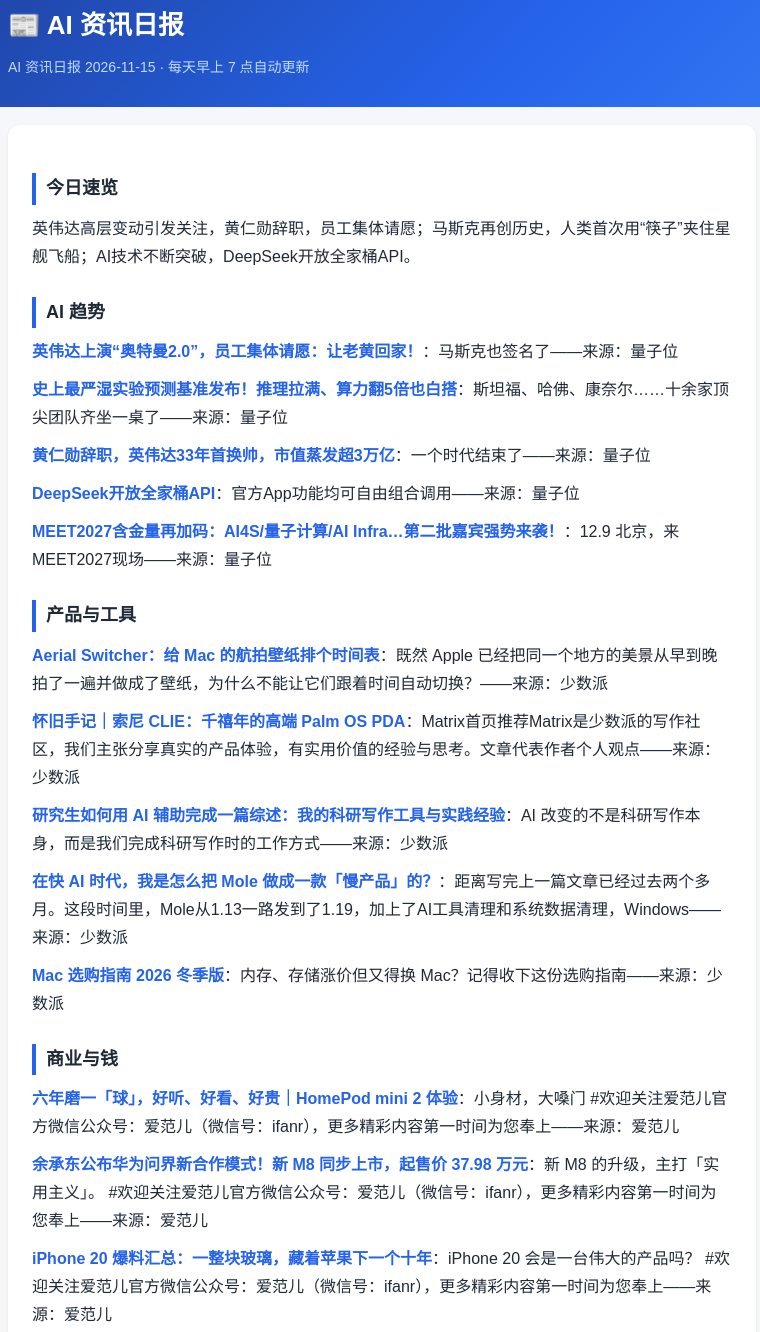
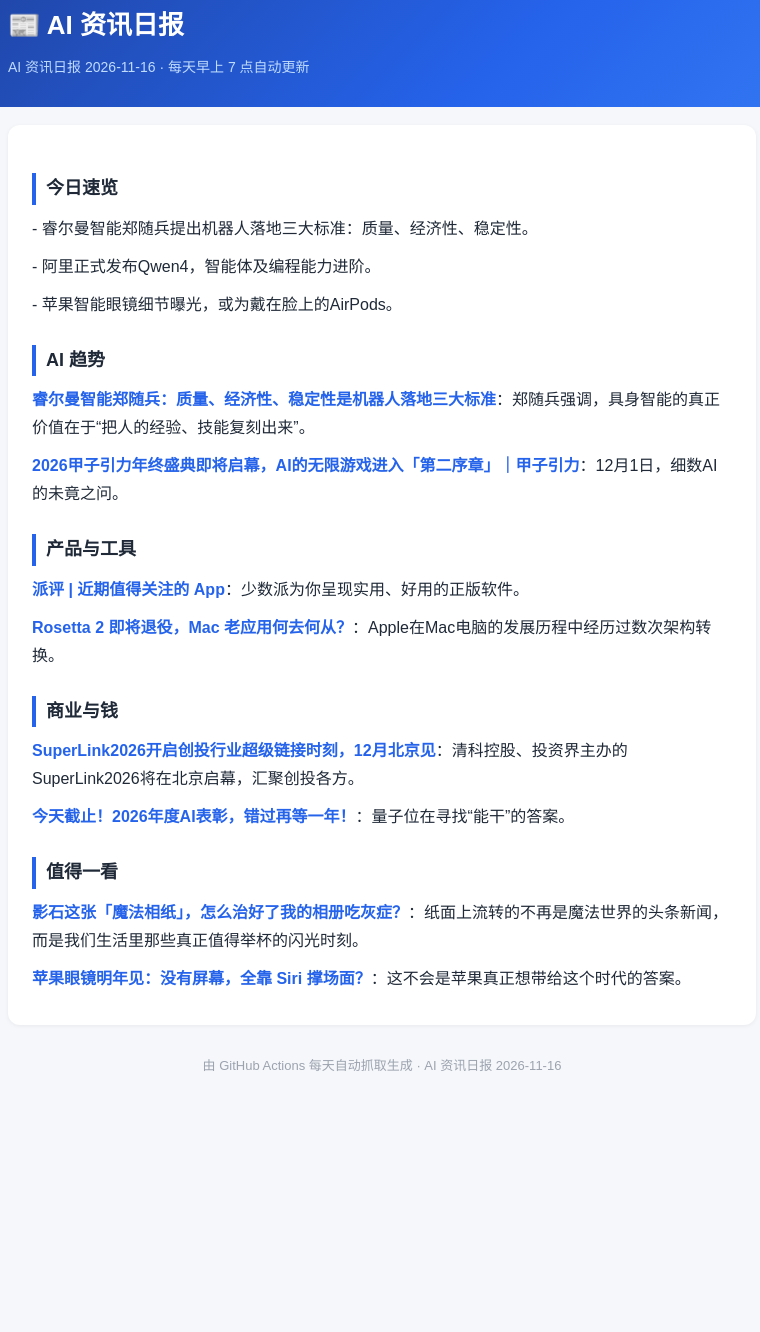
Before and after one commit to zyq15117903985-commits/ai-news-daily, a plain HTML site: page index.html in a window 1280 px wide. Shown: the part 33-1365 px from the top of the page, without its empty margins (258-1018 px from the left). After the commit the page ends 1150 px from the top, so only its background shows below. Drawn offline with Linux system fonts and the light colour scheme.

Commit message:
daily update 2026-11-16

```diff
--- a/index.html
+++ b/index.html
@@ -3,7 +3,7 @@
 <head>
 <meta charset="utf-8">
 <meta name="viewport" content="width=device-width, initial-scale=1">
-<title>AI 资讯日报 2026-11-15</title>
+<title>AI 资讯日报 2026-11-16</title>
 <style>
   * { box-sizing: border-box; }
   body { font-family: "Microsoft YaHei", "PingFang SC", sans-serif;
@@ -35,39 +35,29 @@
 <body>
 <header class="hero"><div class="wrap">
   <h1>📰 AI 资讯日报</h1>
-  <div class="date">AI 资讯日报 2026-11-15 · 每天早上 7 点自动更新</div>
+  <div class="date">AI 资讯日报 2026-11-16 · 每天早上 7 点自动更新</div>
 </div></header>
 <div class="wrap">
   <div class="card">
 <h2>今日速览</h2>
-<p>英伟达高层变动引发关注，黄仁勋辞职，员工集体请愿；马斯克再创历史，人类首次用“筷子”夹住星舰飞船；AI技术不断突破，DeepSeek开放全家桶API。</p>
+<p>- 睿尔曼智能郑随兵提出机器人落地三大标准：质量、经济性、稳定性。</p>
+<p>- 阿里正式发布Qwen4，智能体及编程能力进阶。</p>
+<p>- 苹果智能眼镜细节曝光，或为戴在脸上的AirPods。</p>
 <h2>AI 趋势</h2>
-<p><b><a href="https://www.qbitai.com/2026/11/510297.html" target="_blank">英伟达上演“奥特曼2.0”，员工集体请愿：让老黄回家！</a></b>：马斯克也签名了——来源：量子位</p>
-<p><b><a href="https://www.qbitai.com/2026/11/510232.html" target="_blank">史上最严湿实验预测基准发布！推理拉满、算力翻5倍也白搭</a></b>：斯坦福、哈佛、康奈尔……十余家顶尖团队齐坐一桌了——来源：量子位</p>
-<p><b><a href="https://www.qbitai.com/2026/11/509995.html" target="_blank">黄仁勋辞职，英伟达33年首换帅，市值蒸发超3万亿</a></b>：一个时代结束了——来源：量子位</p>
-<p><b><a href="https://www.qbitai.com/2026/11/510003.html" target="_blank">DeepSeek开放全家桶API</a></b>：官方App功能均可自由组合调用——来源：量子位</p>
-<p><b><a href="https://www.qbitai.com/2026/11/509827.html" target="_blank">MEET2027含金量再加码：AI4S/量子计算/AI Infra…第二批嘉宾强势来袭！</a></b>：12.9 北京，来MEET2027现场——来源：量子位</p>
+<p><b><a href="https://www.qbitai.com/2026/11/510542.html" target="_blank">睿尔曼智能郑随兵：质量、经济性、稳定性是机器人落地三大标准</a></b>：郑随兵强调，具身智能的真正价值在于“把人的经验、技能复刻出来”。</p>
+<p><b><a href="https://www.qbitai.com/2026/11/510526.html" target="_blank">2026甲子引力年终盛典即将启幕，AI的无限游戏进入「第二序章」｜甲子引力</a></b>：12月1日，细数AI的未竟之问。</p>
 <h2>产品与工具</h2>
-<p><b><a href="https://sspai.com/post/118392" target="_blank">Aerial Switcher：给 Mac 的航拍壁纸排个时间表</a></b>：既然 Apple 已经把同一个地方的美景从早到晚拍了一遍并做成了壁纸，为什么不能让它们跟着时间自动切换？——来源：少数派</p>
-<p><b><a href="https://sspai.com/post/118276" target="_blank">怀旧手记｜索尼 CLIE：千禧年的高端 Palm OS PDA</a></b>：Matrix首页推荐Matrix是少数派的写作社区，我们主张分享真实的产品体验，有实用价值的经验与思考。文章代表作者个人观点——来源：少数派</p>
-<p><b><a href="https://sspai.com/post/118153" target="_blank">研究生如何用 AI 辅助完成一篇综述：我的科研写作工具与实践经验</a></b>：AI 改变的不是科研写作本身，而是我们完成科研写作时的工作方式——来源：少数派</p>
-<p><b><a href="https://sspai.com/post/118512" target="_blank">在快 AI 时代，我是怎么把 Mole 做成一款「慢产品」的？</a></b>：距离写完上一篇文章已经过去两个多月。这段时间里，Mole从1.13一路发到了1.19，加上了AI工具清理和系统数据清理，Windows——来源：少数派</p>
-<p><b><a href="https://sspai.com/post/85735" target="_blank">Mac 选购指南 2026 冬季版</a></b>：内存、存储涨价但又得换 Mac？记得收下这份选购指南——来源：少数派</p>
+<p><b><a href="https://sspai.com/post/119148" target="_blank">派评 | 近期值得关注的 App</a></b>：少数派为你呈现实用、好用的正版软件。</p>
+<p><b><a href="https://sspai.com/post/118100" target="_blank">Rosetta 2 即将退役，Mac 老应用何去何从？</a></b>：Apple在Mac电脑的发展历程中经历过数次架构转换。</p>
 <h2>商业与钱</h2>
-<p><b><a href="https://www.ifanr.com/1689473?utm_source=rss&amp;utm_medium=rss&amp;utm_campaign=" target="_blank">六年磨一「球」，好听、好看、好贵｜HomePod mini 2 体验</a></b>：小身材，大嗓门 #欢迎关注爱范儿官方微信公众号：爱范儿（微信号：ifanr），更多精彩内容第一时间为您奉上——来源：爱范儿</p>
-<p><b><a href="https://www.ifanr.com/1689432?utm_source=rss&amp;utm_medium=rss&amp;utm_campaign=" target="_blank">余承东公布华为问界新合作模式！新 M8 同步上市，起售价 37.98 万元</a></b>：新 M8 的升级，主打「实用主义」。 #欢迎关注爱范儿官方微信公众号：爱范儿（微信号：ifanr），更多精彩内容第一时间为您奉上——来源：爱范儿</p>
-<p><b><a href="https://www.ifanr.com/1689409?utm_source=rss&amp;utm_medium=rss&amp;utm_campaign=" target="_blank">iPhone 20 爆料汇总：一整块玻璃，藏着苹果下一个十年</a></b>：iPhone 20 会是一台伟大的产品吗？ #欢迎关注爱范儿官方微信公众号：爱范儿（微信号：ifanr），更多精彩内容第一时间为您奉上——来源：爱范儿</p>
-<p><b><a href="https://www.ifanr.com/1689379?utm_source=rss&amp;utm_medium=rss&amp;utm_campaign=" target="_blank">李飞飞最新世界模型正式开放，我用它一句话造出重庆山城</a></b>：世界模型的竞争要开始了吗 #欢迎关注爱范儿官方微信公众号：爱范儿（微信号：ifanr），更多精彩内容第一时间为您奉上——来源：爱范儿</p>
-<p><b><a href="https://www.ifanr.com/1689182?utm_source=rss&amp;utm_medium=rss&amp;utm_campaign=" target="_blank">AI 时代，公司的「新厂房」长什么样？</a></b>：真正决定公司未来十年身位的，是谁先动手重建那座名叫「智能组织」的新厂房。 #欢迎关注爱范儿官方微信公众号：爱范儿（微信号：ifanr），更多精彩内容第一时间为您奉上——来源：爱范儿</p>
+<p><b><a href="https://www.qbitai.com/2026/11/510493.html" target="_blank">SuperLink2026开启创投行业超级链接时刻，12月北京见</a></b>：清科控股、投资界主办的SuperLink2026将在北京启幕，汇聚创投各方。</p>
+<p><b><a href="https://www.qbitai.com/2026/11/510382.html" target="_blank">今天截止！2026年度AI表彰，错过再等一年！</a></b>：量子位在寻找“能干”的答案。</p>
 <h2>值得一看</h2>
-<p><b><a href="http://www.ruanyifeng.com/blog/2026/11/weekly-issue-419.html" target="_blank">科技爱好者周刊（第 419 期）：机房来了，写字楼走了</a></b>：这里记录每周值得分享的科技内容，周五发布——来源：阮一峰科技爱好者周刊</p>
-<p><b><a href="http://www.ruanyifeng.com/blog/2026/11/weekly-issue-418.html" target="_blank">科技爱好者周刊（第 418 期）：如果科技停止在21世纪初</a></b>：这里记录每周值得分享的科技内容，周五发布——来源：阮一峰科技爱好者周刊</p>
-<p><b><a href="http://www.ruanyifeng.com/blog/2026/10/weekly-issue-417.html" target="_blank">科技爱好者周刊（第 417 期）：不要让 AI 代表你</a></b>：这里记录每周值得分享的科技内容，周五发布——来源：阮一峰科技爱好者周刊</p>
-<p><b><a href="https://sspai.com/post/118999" target="_blank">本周看什么 | 最近值得一看的 10 部作品</a></b>：📅本周新预告《银翼杀手2099》终极预告11月10日，剧集《银翼杀手2099》发布了终极预告，将于11月25日上线PrimeVideo。亨特·莎弗、杨紫琼主演，2099年的洛杉矶，为了彻底结束逃亡生活——来源：少数派</p>
-<p><b><a href="https://www.ifanr.com/1689450?utm_source=rss&amp;utm_medium=rss&amp;utm_campaign=" target="_blank">早报｜英伟达员工请愿黄仁勋回归/余承东重申华为与赛力斯分工/Microsoft 365故障延续至48小时</a></b>：· 两部门公布新型储能方案，提出到 2030 年平均储能约 3 小时 · LangChain 完成 3 亿美元 C 轮融资，估值 30 亿美元 · 荣耀 700 系列定档 11 月 23 日，背屏可贴 GIF、看通知 #欢迎关注爱范儿官方微信公众号：爱范儿（微信号：ifanr），更多精彩内容第一时间为您奉上——来源：爱范儿</p>
+<p><b><a href="https://www.ifanr.com/1689594?utm_source=rss&amp;utm_medium=rss&amp;utm_campaign=" target="_blank">影石这张「魔法相纸」，怎么治好了我的相册吃灰症？</a></b>：纸面上流转的不再是魔法世界的头条新闻，而是我们生活里那些真正值得举杯的闪光时刻。</p>
+<p><b><a href="https://www.ifanr.com/1689712?utm_source=rss&amp;utm_medium=rss&amp;utm_campaign=" target="_blank">苹果眼镜明年见：没有屏幕，全靠 Siri 撑场面？</a></b>：这不会是苹果真正想带给这个时代的答案。</p>
   </div>
 
-<footer>由 GitHub Actions 每天自动抓取生成 · AI 资讯日报 2026-11-15</footer>
+<footer>由 GitHub Actions 每天自动抓取生成 · AI 资讯日报 2026-11-16</footer>
 </div>
 </body>
 </html>
```
